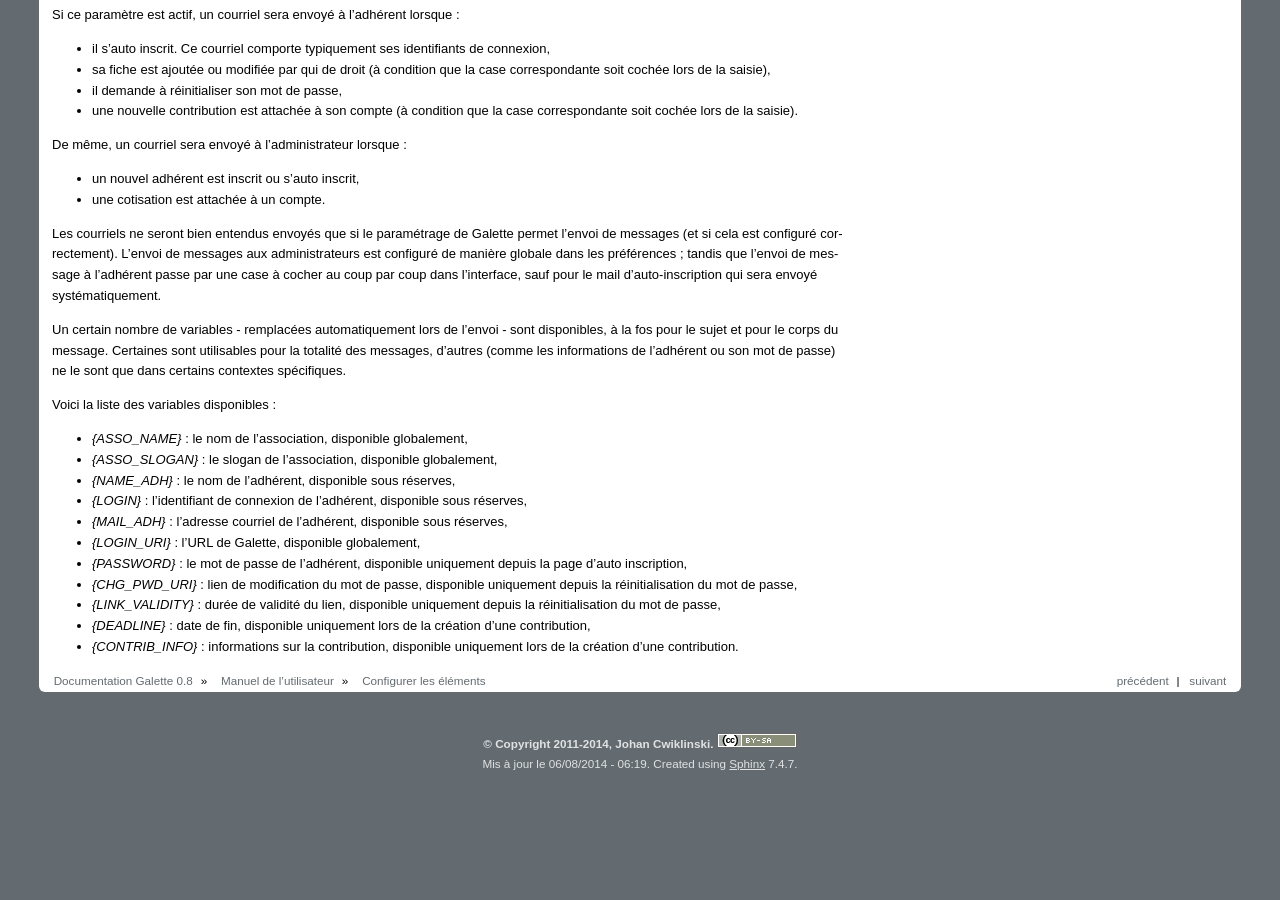
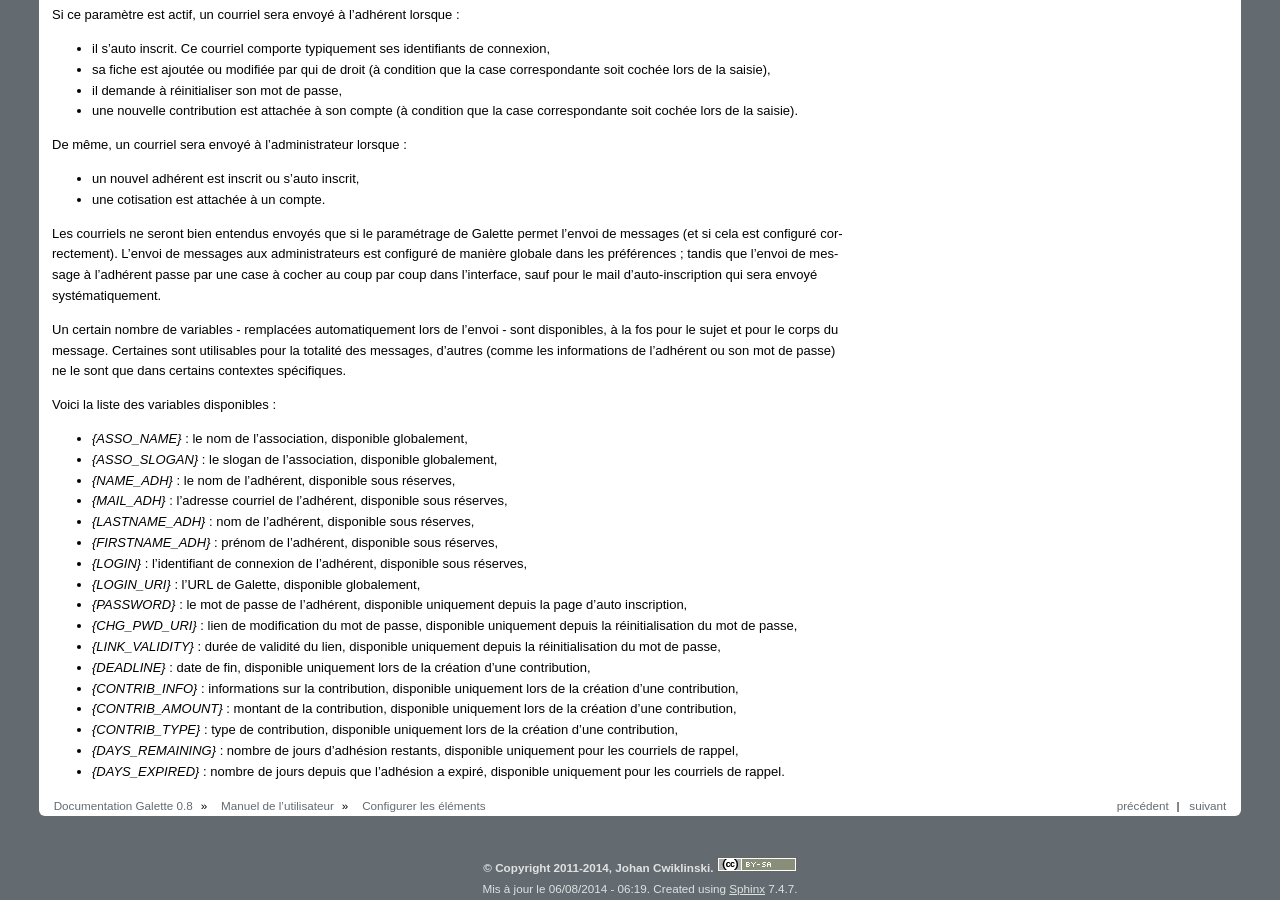
Before and after one commit to galette/galettedoc, a Sphinx documentation site: the page built from source/usermanual/configuration.rst, in a window 1280 px wide and 900 px high, scrolled down 2486 px. Built offline with Sphinx 7.4.7, drawn with Linux system fonts in a browser that asks for light colours; before the commit the page ends 3261 px from its top, so only the background shows below that.

Commit message:
Ajout de variables de remplacement manquantes dans les modèles de mail

```diff
--- a/source/usermanual/configuration.rst
+++ b/source/usermanual/configuration.rst
@@ -101,11 +101,17 @@ Voici la liste des variables disponibles :
 * `{ASSO_NAME}` : le nom de l'association, disponible globalement,
 * `{ASSO_SLOGAN}` : le slogan de l'association, disponible globalement,
 * `{NAME_ADH}` : le nom de l'adhérent, disponible sous réserves,
+* `{MAIL_ADH}` : l'adresse courriel de l'adhérent, disponible sous réserves,
+* `{LASTNAME_ADH}` : nom de l'adhérent, disponible sous réserves,
+* `{FIRSTNAME_ADH}` : prénom de l'adhérent, disponible sous réserves,
 * `{LOGIN}` :  l'identifiant de connexion de l'adhérent, disponible sous réserves,
-* `{MAIL_ADH}` : l'adresse courriel de l'adhérent, disponible sous réserves,
 * `{LOGIN_URI}` : l'URL de Galette, disponible globalement,
 * `{PASSWORD}` : le mot de passe de l'adhérent, disponible uniquement depuis la page d'auto inscription,
 * `{CHG_PWD_URI}` : lien de modification du mot de passe, disponible uniquement depuis la réinitialisation du mot de passe,
 * `{LINK_VALIDITY}` : durée de validité du lien, disponible uniquement depuis la réinitialisation du mot de passe,
 * `{DEADLINE}` : date de fin, disponible uniquement lors de la création d'une contribution,
-* `{CONTRIB_INFO}` : informations sur la contribution, disponible uniquement lors de la création d'une contribution.
+* `{CONTRIB_INFO}` : informations sur la contribution, disponible uniquement lors de la création d'une contribution,
+* `{CONTRIB_AMOUNT}` : montant de la contribution, disponible uniquement lors de la création d'une contribution,
+* `{CONTRIB_TYPE}` : type de contribution, disponible uniquement lors de la création d'une contribution,
+* `{DAYS_REMAINING}` : nombre de jours d'adhésion restants, disponible uniquement pour les courriels de rappel,
+* `{DAYS_EXPIRED}` : nombre de jours depuis que l'adhésion a expiré, disponible uniquement pour les courriels de rappel.
```
